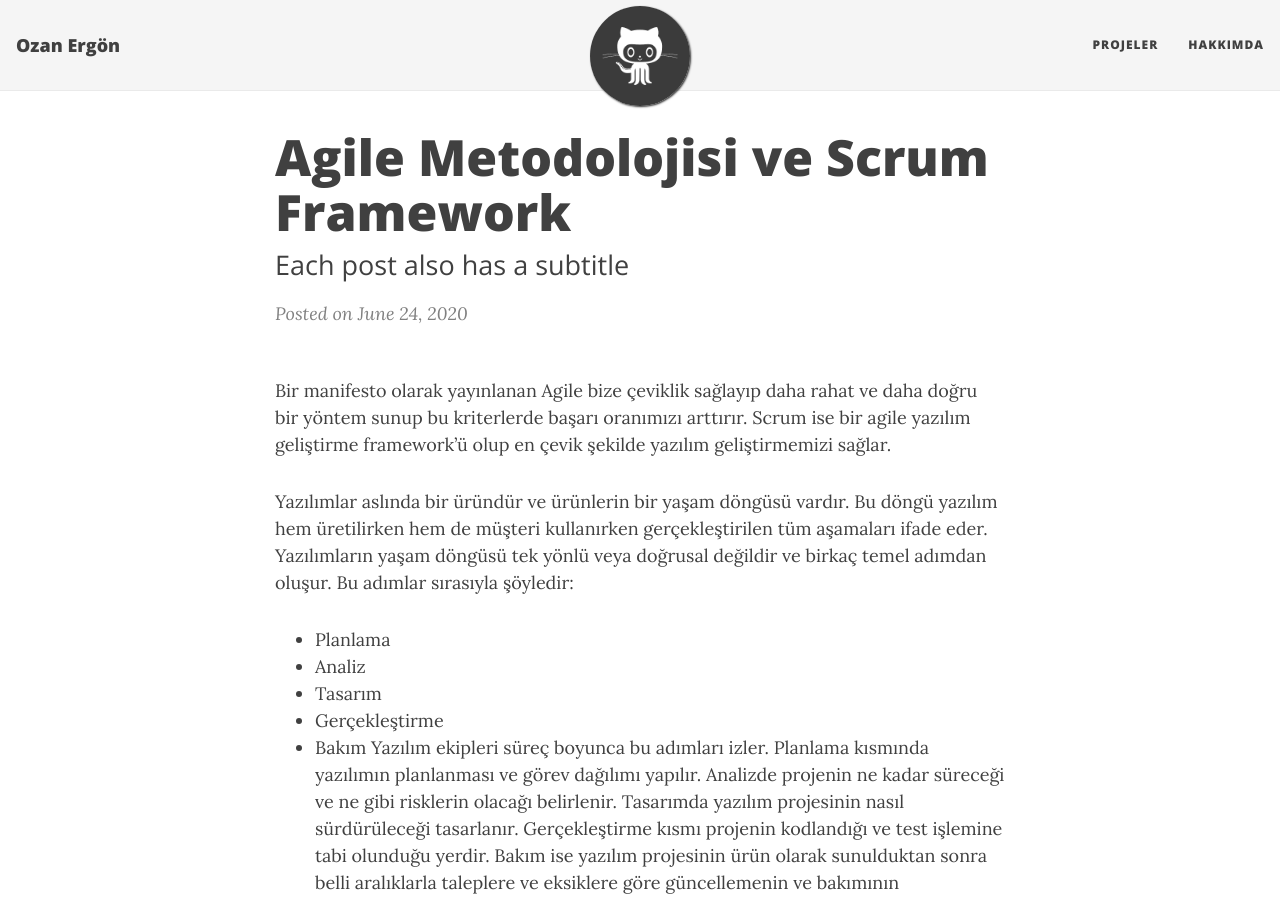
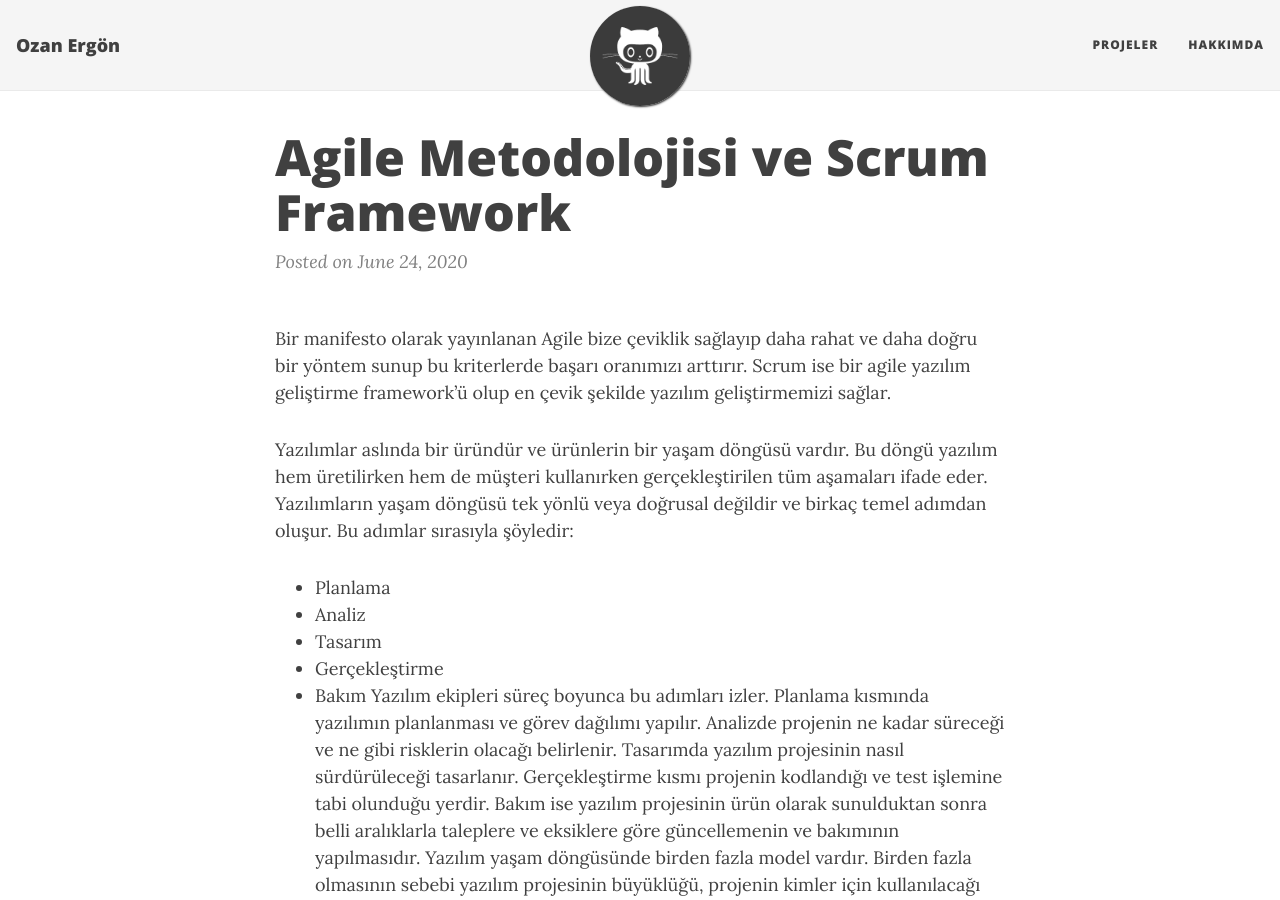
Before and after one commit to ozanergon/ozanergon.github.io, a Jekyll site: the page built from _posts/2020-06-24-agile-scrum.md, in a window 1280 px wide and 900 px high. Built offline with Jekyll 4.4.1, drawn with Linux system fonts in a browser that asks for light colours; nearby versions of some CDN libraries.

Commit message:
Update 2020-06-24-agile-scrum.md

```diff
--- a/_posts/2020-06-24-agile-scrum.md
+++ b/_posts/2020-06-24-agile-scrum.md
@@ -1,7 +1,6 @@
 ---
 layout: post
 title: Agile Metodolojisi ve Scrum Framework
-subtitle: Each post also has a subtitle
 ---
 
 Bir manifesto olarak yayınlanan Agile bize çeviklik sağlayıp daha rahat ve daha doğru bir yöntem sunup bu kriterlerde başarı oranımızı arttırır. Scrum ise bir agile yazılım geliştirme framework’ü olup en çevik şekilde yazılım geliştirmemizi sağlar.
@@ -18,5 +17,3 @@
 Yazılım yaşam döngüsünde birden fazla model vardır. Birden fazla olmasının sebebi yazılım projesinin büyüklüğü, projenin kimler için kullanılacağı gibi parametrelere bağlıdır.
 Gelişigüzel Model: Bir modelde bir yötenm yoktur ve kişiye özeldir. Takibi zordur. Günümüzde kullanılmamaktadır.
 Şelale(Waterfall) Model: Bu model günümüzde kullanılan güncel modellerin temelidir.Geleneksel bir modeldir  ve geçmişte en popüler döngü modeliydi. Bazı ekipler farketmeden ve uyguladığını bilmeden aslında bu modeli kullanıyor diyebiliriz. Bu modelde her aşama en bir kez tekrar edilir. Bu model iş tanımı çok iyi tanımlanmış ve kısa sürede bitebilecek projelerde kullanılır.
-
-{% include image.html url="assets/img/software-cycle.jpg" description="Fork Beautiful Jekyll" %}
```
